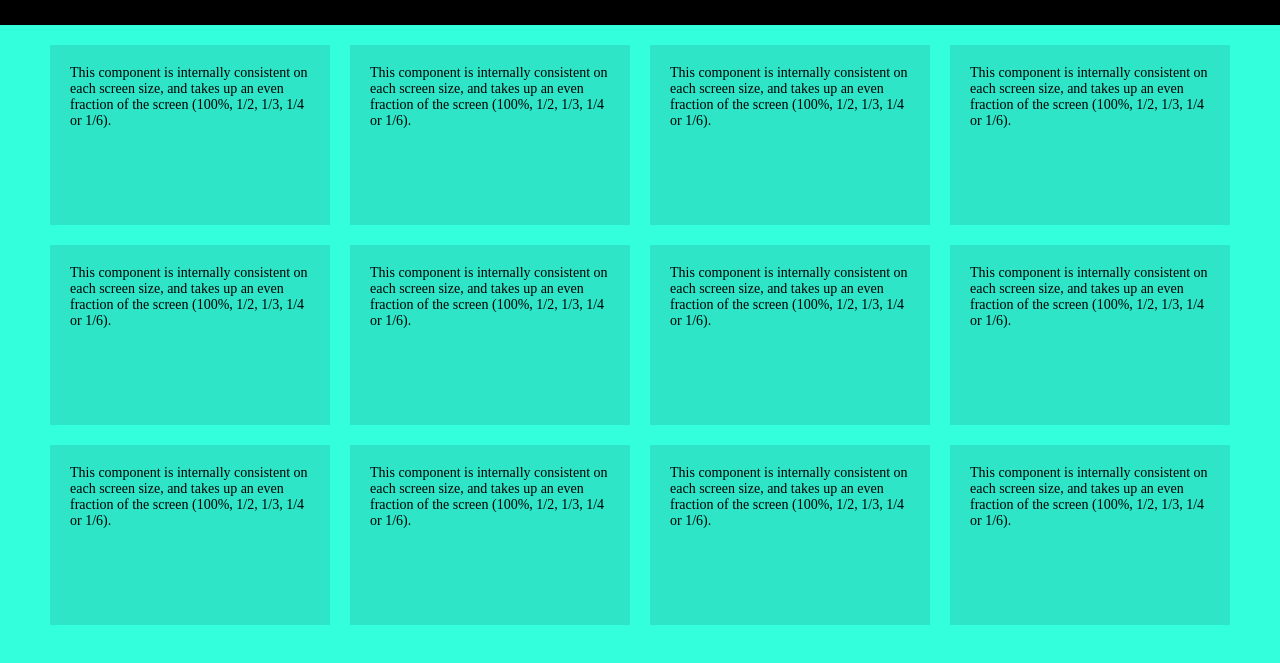
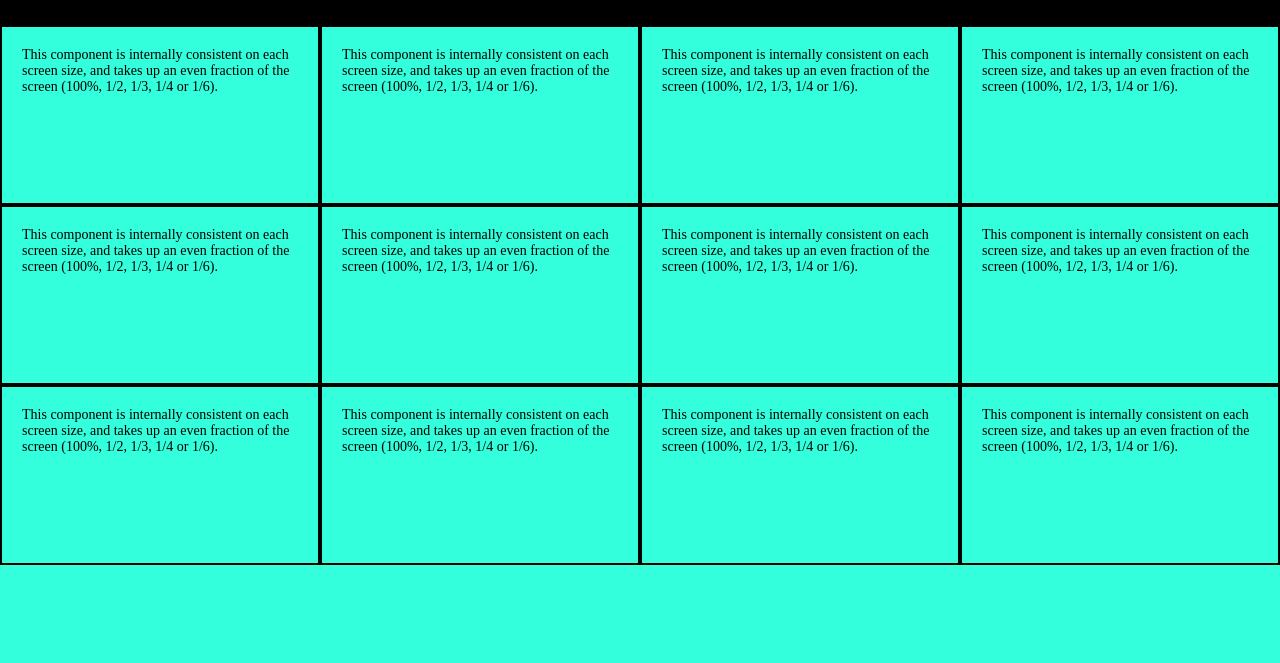
Before and after one commit to Landerson352/uniform, a website: page public/demo-grid.html in a window 1280 px wide. Shown: the part 85-748 px from the top of the page. Drawn offline with nearby package versions, Linux system fonts and the light colour scheme.

Commit message:
Tightened the grid demo.

```diff
--- a/less/demo-grid.less
+++ b/less/demo-grid.less
@@ -17,13 +17,11 @@
 	display:flex;
 	flex-flow:row wrap;
 	justify-content:center;
-	padding: 20rem;
 }
 .component {
-	width: 280rem;
+	width: 320rem;
 	height: 180rem;
-	margin: 0 10rem 20rem;
 	padding: 20rem;
 
-	background: fade(black, 10);
+	border:2rem solid black;
 }
```
Also changed, not shown: public/css/demo-grid.css.
